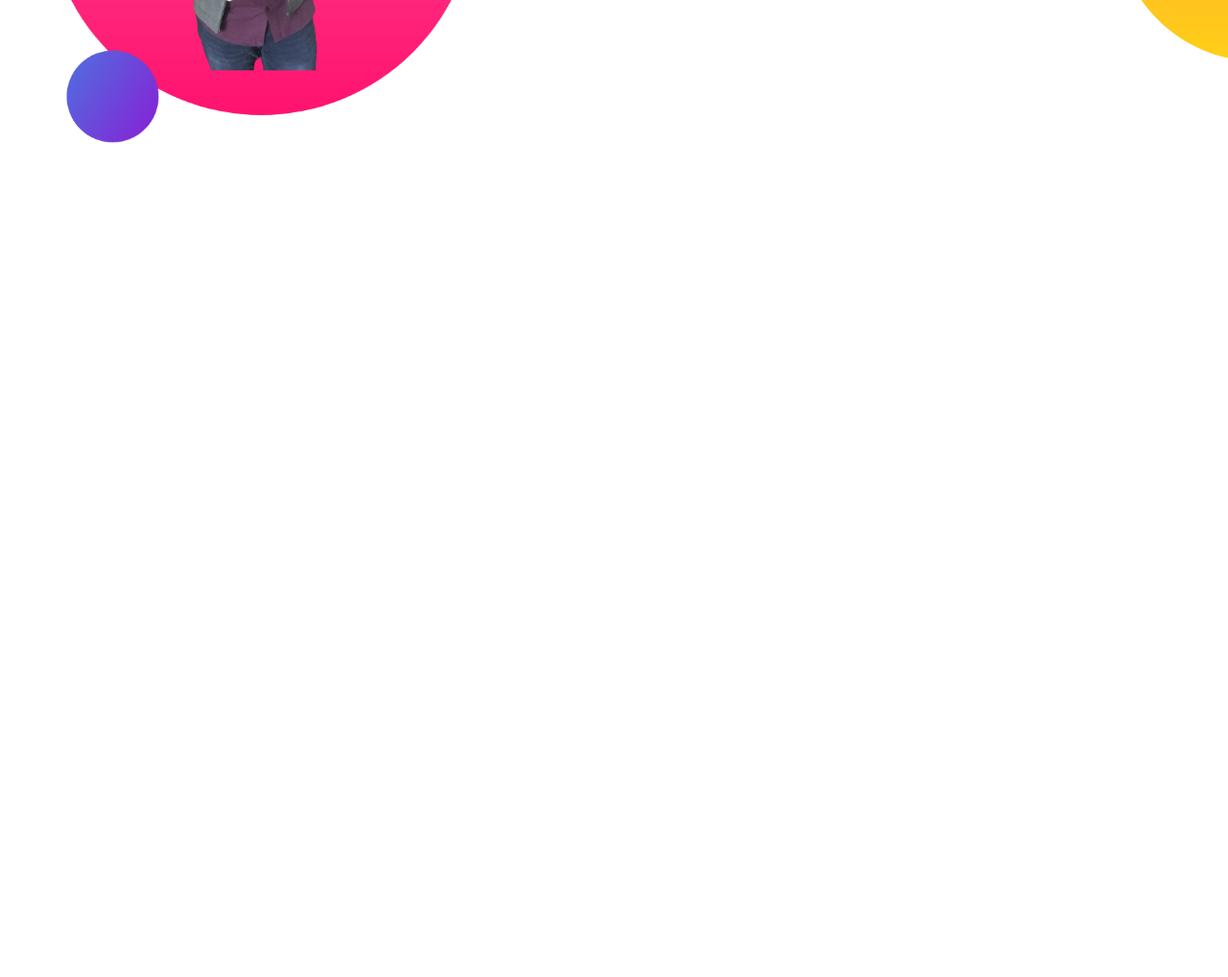
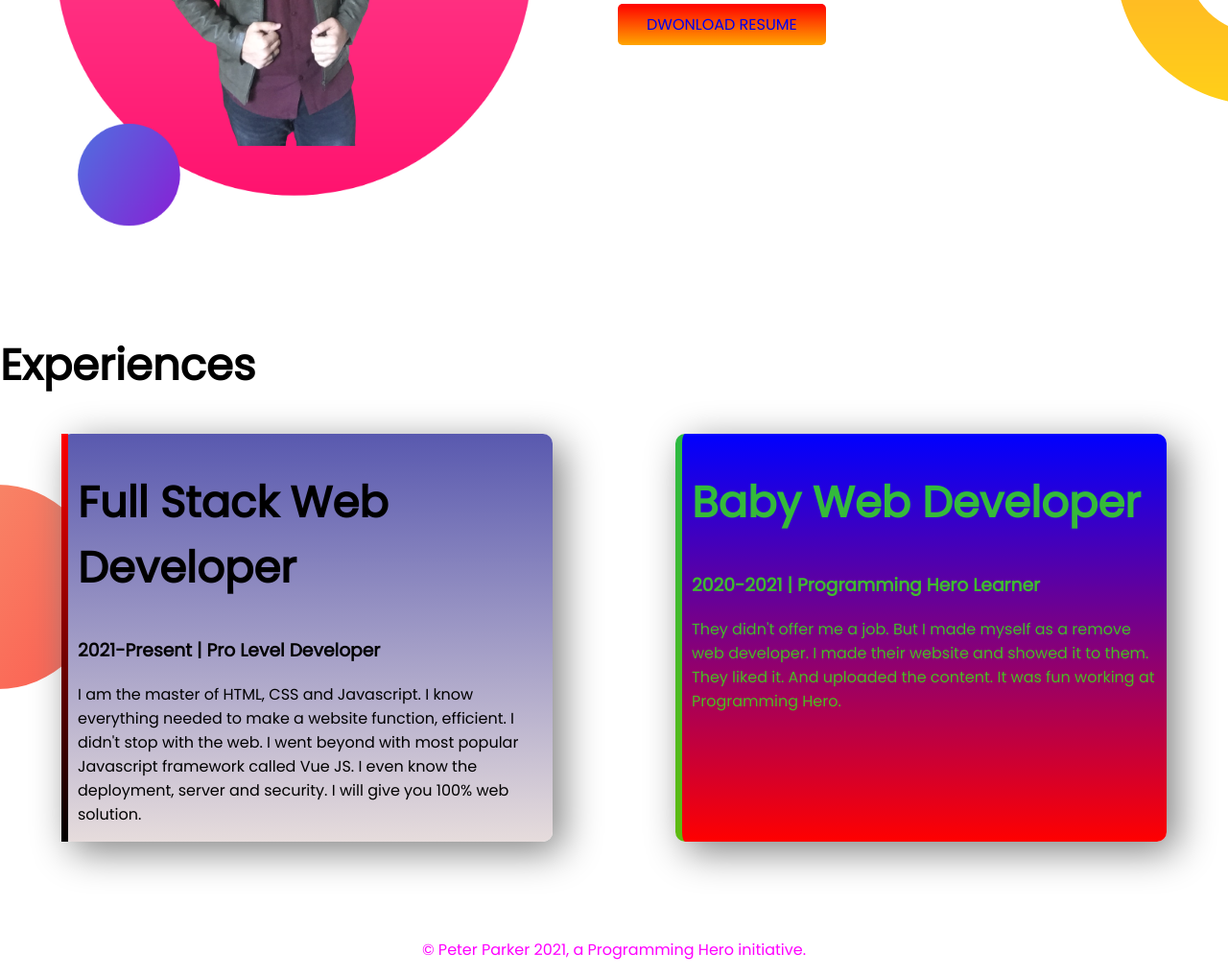
Before and after one commit to Shamim-swe/shamim-protfolio, a plain HTML site: page index.html in a window 1280 px wide. Shown: the part 932-1950 px from the top of the page at 96% size. Before the commit the page ends 1188 px from the top, so only its background shows below. Drawn offline with Linux system fonts and the light colour scheme.

Commit message:
last commit

```diff
--- a/index.html
+++ b/index.html
@@ -45,6 +45,31 @@
         </div>
 
     </section>
+    <section class="exp-area">
+        <h1>Experiences</h1>
+        <div class="flexibal-container">
+            <div id="last-border" class="last-part">
+                <h1>Full Stack Web Developer</h1>
+                <h3>2021-Present | Pro Level Developer</h3>
+                <p>I am the master of HTML, CSS and Javascript. I know everything needed to make a website function,
+                    efficient. I didn't stop with the web. I went beyond with most popular Javascript framework called
+                    Vue
+                    JS. I even know the deployment, server and security. I will give you 100% web solution.</p>
+
+            </div>
+            <div id="last-right" class="last-part">
+                <h1>Baby Web Developer</h1>
+                <h3>2020-2021 | Programming Hero Learner</h3>
+                <p>They didn't offer me a job. But I made myself as a remove web developer. I made their website and
+                    showed
+                    it to them. They liked it. And uploaded the content. It was fun working at Programming Hero.</p>
+
+            </div>
+        </div>
+    </section>
+    <footer>
+        <p>© Peter Parker 2021, a Programming Hero initiative.</p>
+    </footer>
 </body>
 
 </html>
--- a/style.css
+++ b/style.css
@@ -45,13 +45,22 @@ h1{
     background-image: url(images/dream-bg.png);
    background-repeat: no-repeat;
    background-position: right;
+   padding-top: 30px;
+   margin-top: 30px;
+
 }
 .sec-sec img{
-    width:80%;
+    width:90%;
+
+}
+.sec-sec p{
+    max-width: 500px;
 }
 .sec-sec{
     width:50%;
     padding-right: 20px;
+    margin:4px;
+
 
 }
 .sec-button{
@@ -60,3 +69,50 @@ h1{
     padding:10px 30px;
     border-radius:5px;
 }
+
+.flexibal-container{
+display:flex;
+
+
+}
+.pic-hov{
+
+    display:inline-block;
+
+    transition: 4s ease-out ;
+}
+.pic-hov:hover{
+ transform: scale(1.01) rotateZ(80deg);
+ box-shadow:-5px 0 50px 40px orange;
+
+}
+.last-part{
+width: 40%;
+margin-left:5%;
+margin-right: 5%;
+padding-left: 10px;
+border-radius: 10px;
+box-shadow:10px 10px 40px gray;
+border-left: 10px solid rgb(156, 32, 32);
+}
+.exp-area{
+    background-image: url(images/exp-bg.png);
+    background-repeat:no-repeat;
+    background-position: left;
+}
+#last-border{
+    border-left:7px solid;
+   border-image:linear-gradient(red, rgb(0, 0, 0));
+   border-image-slice: 1;
+   background-image:linear-gradient(rgb(89, 89, 175), rgb(230, 220, 220));
+}
+#last-right{
+    border-left:7px solid;
+    background-image:linear-gradient(blue, red);
+    border-image-slice:1;
+    color:rgba(55, 233, 20, 0.801);
+}
+footer p{
+    text-align: center;
+    color:magenta;
+}
```
